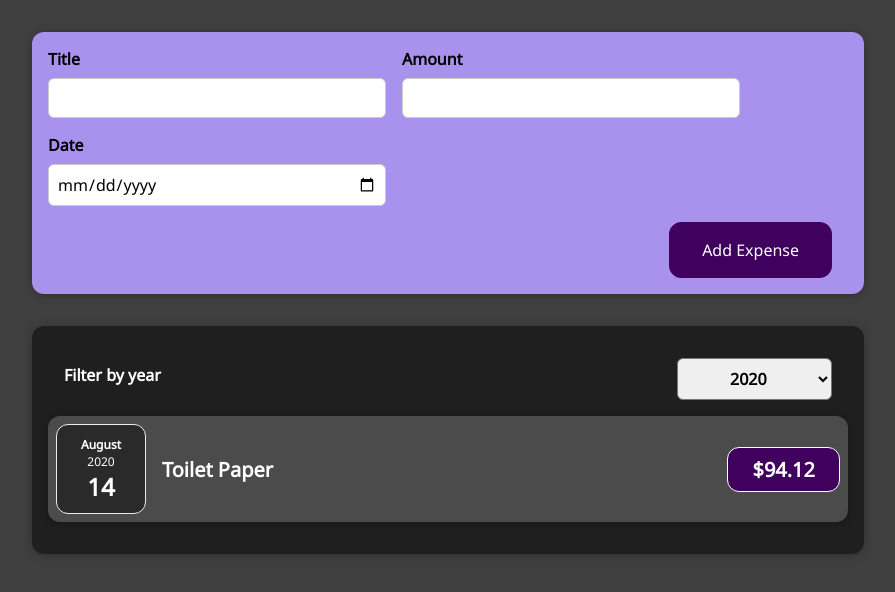
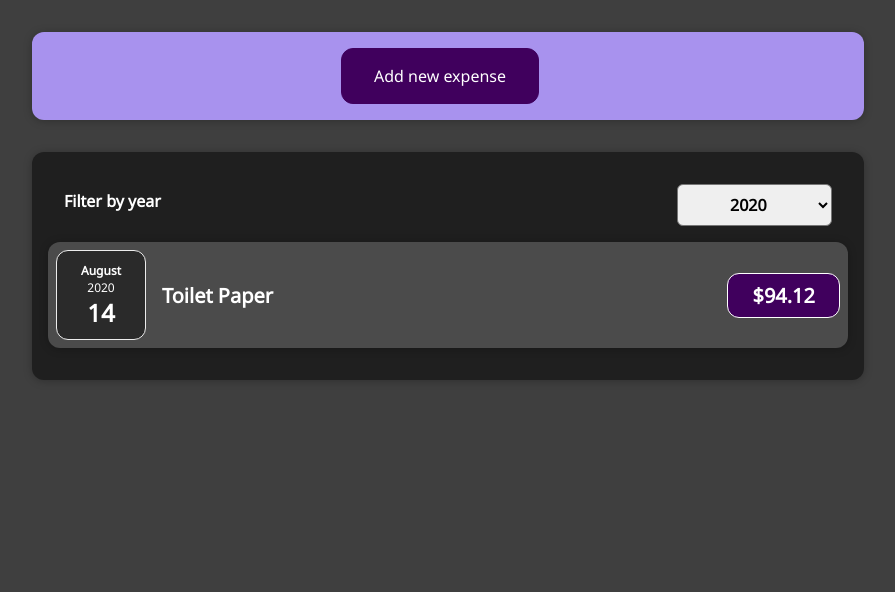
Before and after one commit to pqxglobal/expenses, a React (Create React App) app: page / in a window 1280 px wide. Shown: the top 592 px of the page, without its empty margins (192-1087 px from the left). Built offline with nearby package versions, Linux system fonts and the light colour scheme.

Commit message:
✨ Assignment 4: Conditional content Fixes #38

```diff
--- a/src/components/NewExpense/ExpenseForm.js
+++ b/src/components/NewExpense/ExpenseForm.js
@@ -87,6 +87,7 @@
         </div>
       </div>
       <div className='new-expense__actions'>
+        <button type='button' onClick={props.onCancel}>Cancel</button>
         <button type='submit'>Add Expense</button>
       </div>
     </form>
--- a/src/components/NewExpense/NewExpense.js
+++ b/src/components/NewExpense/NewExpense.js
@@ -1,20 +1,32 @@
-import React from 'react';
+import React, { useState } from 'react';
 
 import ExpenseForm from './ExpenseForm';
 import './NewExpense.css';
 
 const NewExpense = (props) => {
+  const [isEditing, setIsEditing] = useState(false);
+
   const saveExpenseDataHandler = (enteredExpenseData) => {
     const expenseData = {
       ...enteredExpenseData,
-      id: Math.random().toString()
+      id: Math.random().toString(),
     };
     props.onAddExpense(expenseData);
+    setIsEditing(false);
+  };
+
+  const startEditingHandler = () => {
+    setIsEditing(true);
+  };
+
+  const stopEditingHandler = () => {
+    setIsEditing(false);
   };
 
   return (
-    <div className='new-expense'>
-      <ExpenseForm onSaveExpenseData={saveExpenseDataHandler} />
+    <div className="new-expense">
+      {!isEditing && <button onClick={startEditingHandler}>Add new expense</button>}
+      {isEditing && <ExpenseForm onSaveExpenseData={saveExpenseDataHandler} onCancel={stopEditingHandler} />}
     </div>
   );
 };
```
